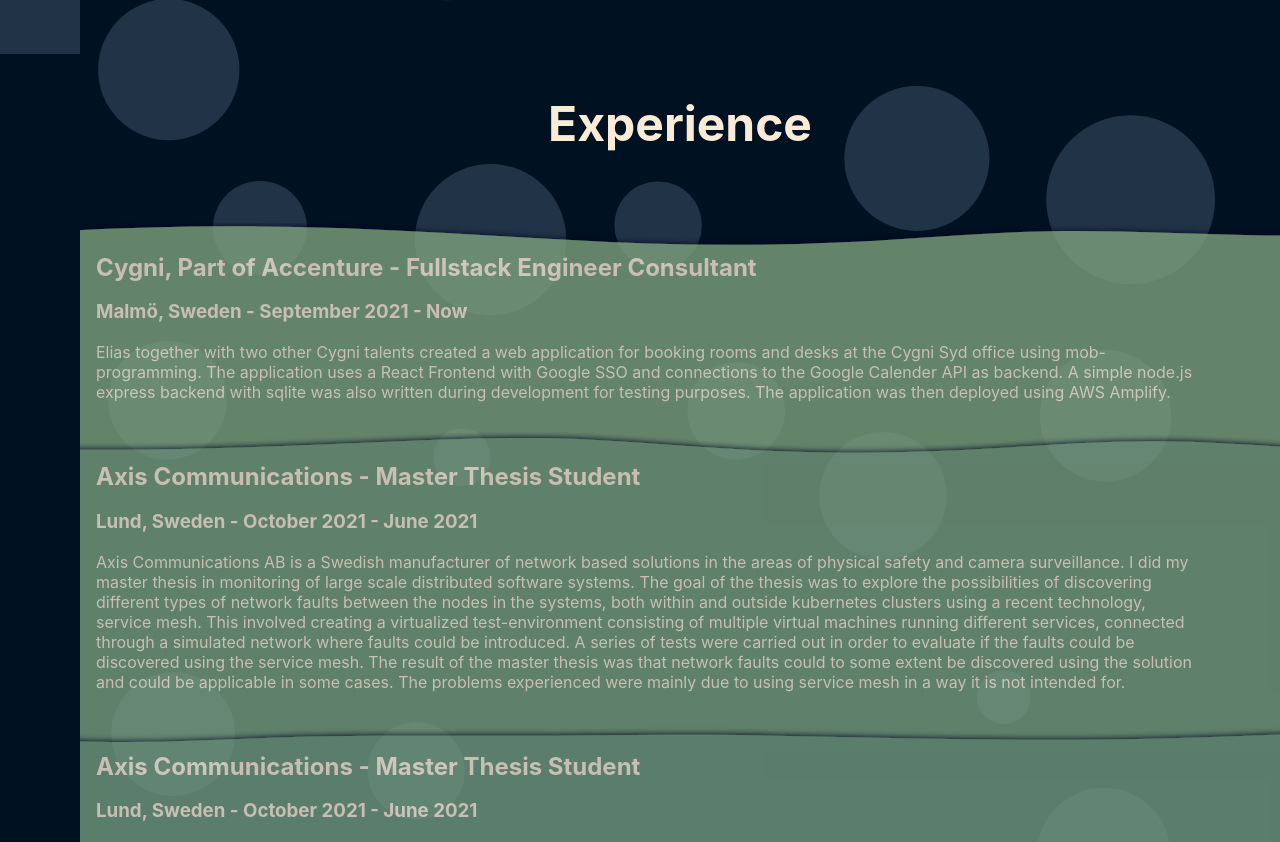
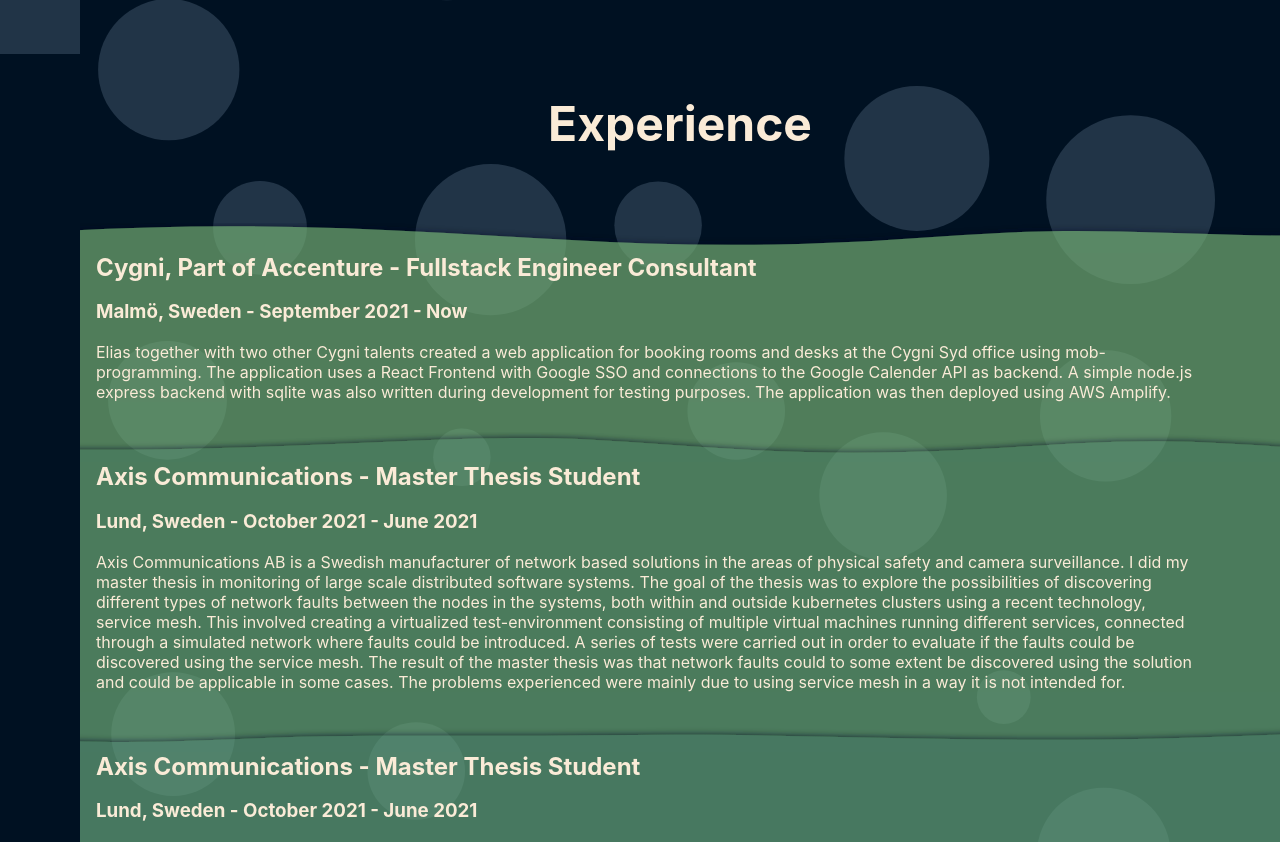
Before and after one commit to EliasFrykholm/eliasfrykholm.github.io, a Next.js app: page / in a window 1280 px wide. Shown: the part 746-1588 px from the top of the page. Built offline with nearby package versions, Linux system fonts and the light colour scheme.

Commit message:
Fix color opacity

```diff
--- a/components/SkillCard.tsx
+++ b/components/SkillCard.tsx
@@ -14,7 +14,7 @@
 function SkillCard({ skill, index }: Props) {
   const hue = baseColorHue + index * 10;
   const saturation = baseColorSat;
-  const light = baseColorLight - index * 2;
+  const light = baseColorLight;
   const color = `hsl(${hue}, ${saturation}%, ${light}%)`;
 
   return (
--- a/components/Wave.tsx
+++ b/components/Wave.tsx
@@ -24,7 +24,7 @@
       >
         <defs>
           <filter id="shadow">
-            <feDropShadow dx="-0.2" dy="-0.4" stdDeviation="3" flood-color="var(--bg-color)" />
+            <feDropShadow dx="-0.2" dy="-0.4" stdDeviation="3" flood-color="var(--bg-color)" floodOpacity={0.7} />
           </filter>
         </defs>
         <rect
--- a/components/WaveSection.tsx
+++ b/components/WaveSection.tsx
@@ -1,4 +1,4 @@
-import { generateColor } from "../static/ColorGenerator";
+import { generateColor, generateColorWithOpacity } from "../static/ColorGenerator";
 import styles from "../styles/WaveSection.module.css";
 import Wave from "./Wave";
 
@@ -11,6 +11,7 @@
 
 function WaveSection({ isBottom = false, scrollOffset, index, children }: Props) {
   const color = generateColor(index);
+  const colorOpacity = generateColorWithOpacity(index);
   var prevColor;
   if (index > 0) {
     prevColor = generateColor(index - 1);
@@ -19,7 +20,7 @@
   return (
     <div>
       <Wave scrollOffset={scrollOffset} color={color} previousColor={prevColor} />
-      <div className={styles.container} style={{ backgroundColor: color }}>
+      <div className={styles.container} style={{ backgroundColor: colorOpacity }}>
         {children}
       </div>
       {isBottom && <Wave scrollOffset={scrollOffset} previousColor={color} />}
--- a/static/ColorGenerator.ts
+++ b/static/ColorGenerator.ts
@@ -1,5 +1,9 @@
 import { baseColorHue, baseColorLight, baseColorSat } from "./Constants";
 
 export const generateColor = (index: number) => {
-    return `hsl(${baseColorHue + index * 10}, ${baseColorSat}%, ${baseColorLight- index * 2}%)`;
+    return `hsl(${baseColorHue + index * 10}, ${baseColorSat+10}%, ${baseColorLight- index * 2}%)`;
 }
+
+export const generateColorWithOpacity = (index: number) => {
+    return `hsla(${baseColorHue + index * 10}, ${baseColorSat+10}%, ${baseColorLight- index * 2}%, 0.7)`;
+}
--- a/styles/Wave.module.css
+++ b/styles/Wave.module.css
@@ -3,6 +3,7 @@
     width: 100%;
     overflow: hidden;
     line-height: 0;
+    opacity: 0.7;
 }
 
 .wave svg {
@@ -10,5 +11,4 @@
     display: block;
     width: 100%;
     height: 60px;
-    opacity: 0.8;
 }
--- a/styles/WaveSection.module.css
+++ b/styles/WaveSection.module.css
@@ -1,6 +1,5 @@
 .container {
     padding: 0px 5rem 0px 1rem;
-    opacity: 0.8;
 }
 
 .infillContainer {
@@ -11,5 +10,4 @@
     width: 100%;
     height: 60px;
     position: absolute;
-    opacity: 0.8;
 }
```
